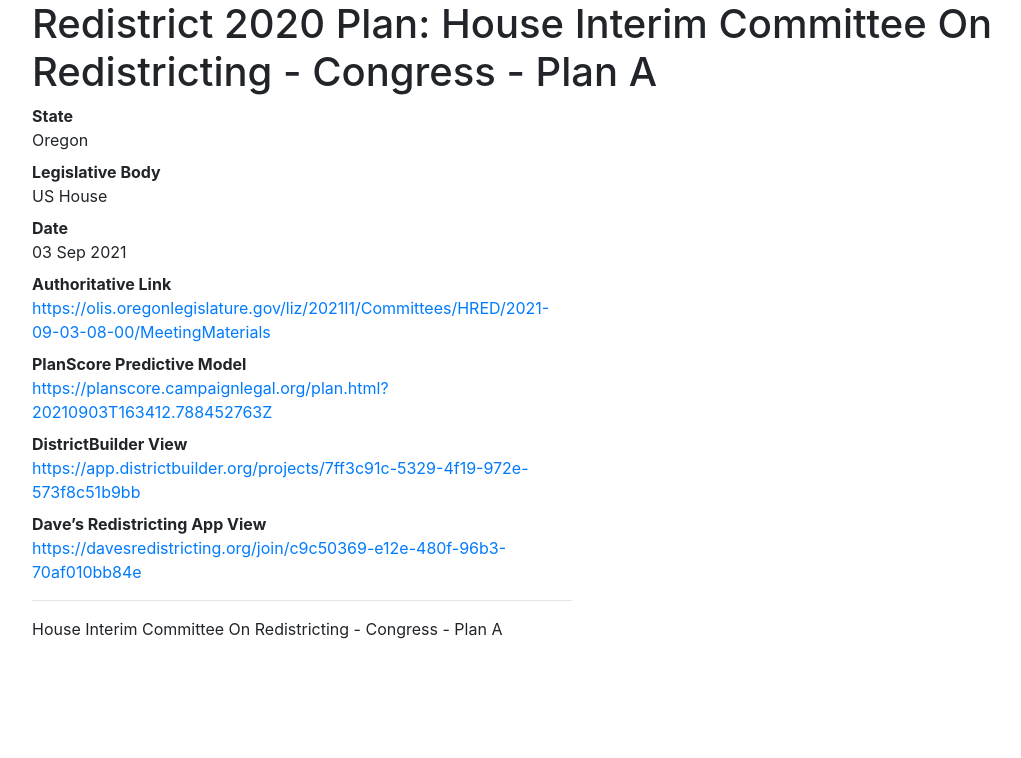
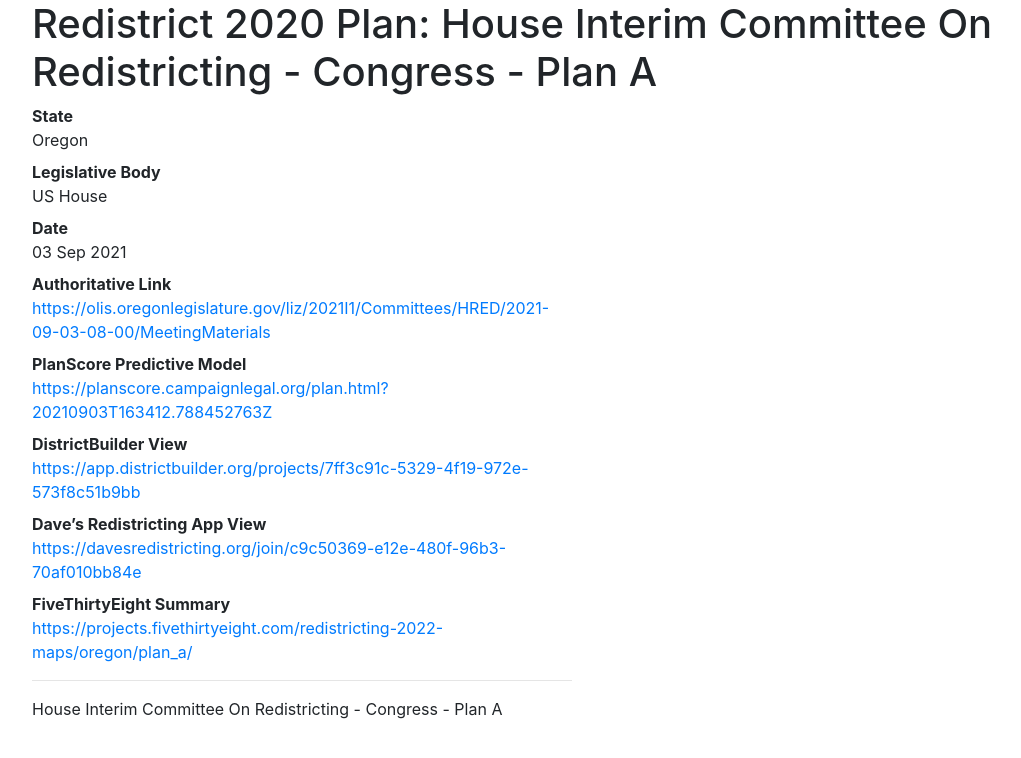
Before and after one commit to PlanScore/Redistrict2020, a Jekyll site: the page built from _plans/OR-2021-09-ushouse-A.md, in a window 1280 px wide. Shown: the top 758 px of the page, without its empty margins (53-1074 px from the left). Built offline with Jekyll 4.4.1, drawn with Linux system fonts in a browser that asks for light colours; nearby versions of some CDN libraries.

Commit message:
Added 538 summary links

```diff
--- a/_layouts/plan-page.html
+++ b/_layouts/plan-page.html
@@ -155,6 +155,10 @@
             <dt>Dave’s Redistricting App View</dt>
             <dd><a href="{{ page.davesredist_link }}">{{ page.davesredist_link }}</a></dd>
         {% endif %}
+        {% if page.five38_link %}
+            <dt>FiveThirtyEight Summary</dt>
+            <dd><a href="{{ page.five38_link }}">{{ page.five38_link }}</a></dd>
+        {% endif %}
         {% for file in site.static_files %}
             {% if file.path == page.shapefile_file %}
                 <dt>Shapefile</dt>
--- a/_plans/OR-2021-09-ushouse-A.md
+++ b/_plans/OR-2021-09-ushouse-A.md
@@ -9,6 +9,8 @@ districtbuilder_link: https://app.districtbuilder.org/projects/7ff3c91c-5329-4f1
 davesredist_link: https://davesredistricting.org/join/c9c50369-e12e-480f-96b3-70af010bb84e
 blockassignment_file: /files/OR-2021-09/Congress_-_Plan_A_Public.zip
 shapefile_file: /files/OR-2021-09/Congress_-_Plan_A_Public.zip
+districtbuilder_link: https://app.districtbuilder.org/projects/7ff3c91c-5329-4f19-972e-573f8c51b9bb
+five38_link: https://projects.fivethirtyeight.com/redistricting-2022-maps/oregon/plan_a/
 simplegeojson_file: /files/OR-2021-09/Congress_-_Plan_A_Public.geojson
 
 layout: plan-page
```
Also changed, not shown: _plans/CO-2021-06-ushouse.md (+1 -0 lines), _plans/OR-2021-09-ushouse-B.md (+1 -0 lines).
